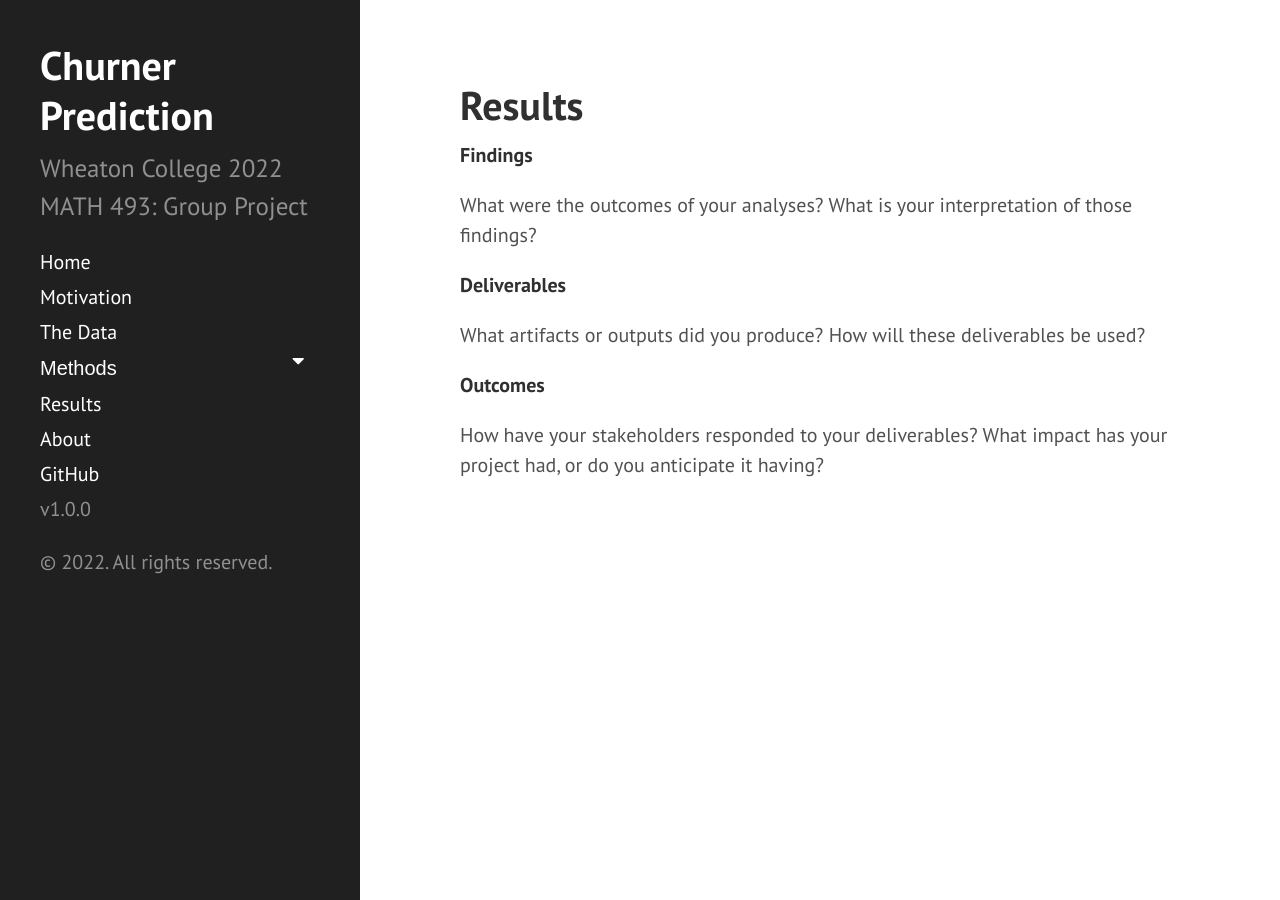
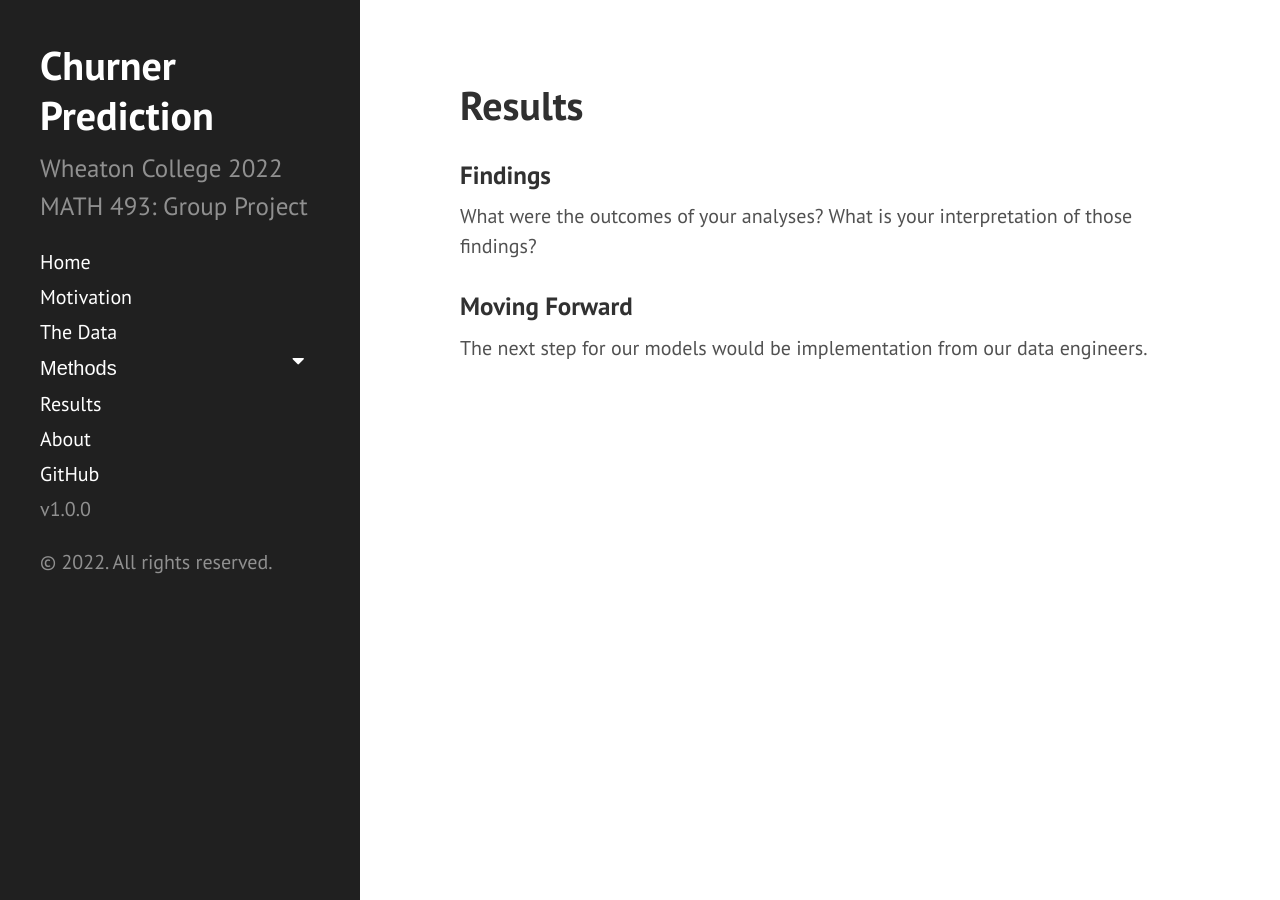
Before and after one commit to datasciencelifecycle/math493_fall2022, a Jekyll site: the page built from results.md, in a window 1280 px wide. Built offline with Jekyll 4.4.1, drawn with Linux system fonts in a browser that asks for light colours.

Commit message:
Added a small change

```diff
--- a/results.md
+++ b/results.md
@@ -3,17 +3,11 @@ layout: page
 title: Results
 ---
 
-**Findings**
+### Findings
 
 What were the outcomes of your analyses?
 What is your interpretation of those findings?
 
-**Deliverables**
+### Moving Forward
 
-What artifacts or outputs did you produce?
-How will these deliverables be used?
-
-**Outcomes**
-
-How have your stakeholders responded to your deliverables?
-What impact has your project had, or do you anticipate it having?
+The next step for our models would be implementation from our data engineers.
```
